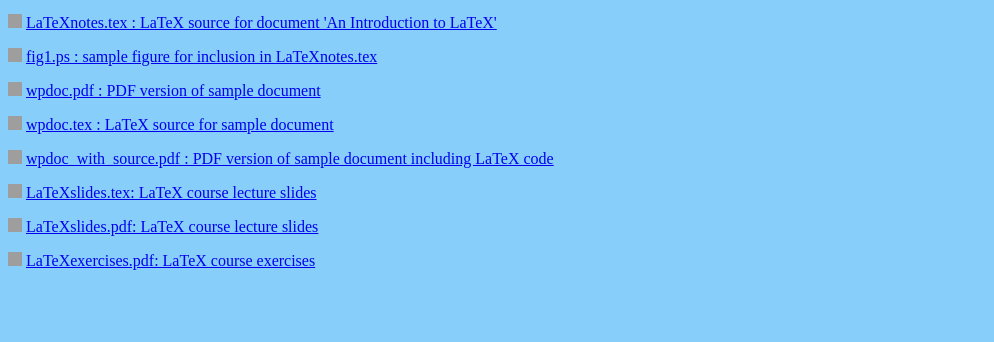
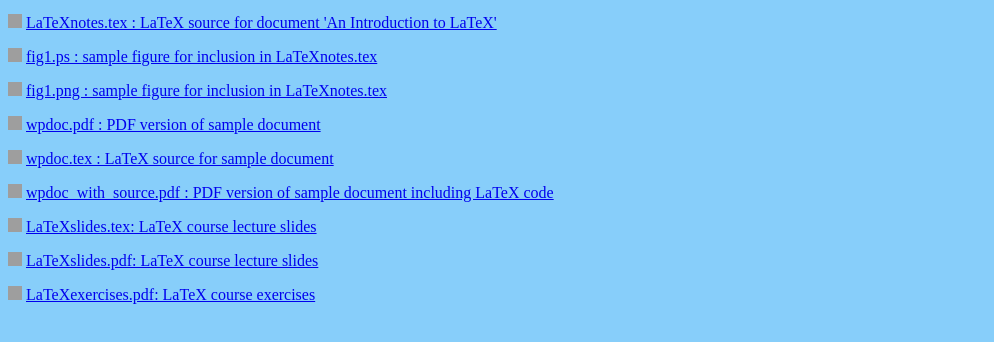
Before and after one commit to AlisonRamage/AlisonRamage.github.io, a plain HTML site: page latex_course/index.html in a window 1280 px wide. Shown: the part 126-468 px from the top of the page, without its empty margins (0-994 px from the left). Drawn offline with Linux system fonts and the light colour scheme; grey boxes are pictures that could not be loaded.

Commit message:
Update index.html

```diff
--- a/latex_course/index.html
+++ b/latex_course/index.html
@@ -24,7 +24,11 @@ LaTeXnotes.tex : LaTeX source for document 'An Introduction to LaTeX'</A>
 width=14 height=14 alt=" * ">
 <A HREF="./fig1.ps">
 fig1.ps :  sample figure for inclusion in LaTeXnotes.tex</A>
-
+<P>
+<IMG SRC="http://personal.strath.ac.uk/a.ramage/redball.gif"
+width=14 height=14 alt=" * ">
+<A HREF="./fig1.png">
+fig1.png :  sample figure for inclusion in LaTeXnotes.tex</A>
 <P>
 <IMG SRC="http://personal.strath.ac.uk/a.ramage/redball.gif"
 width=14 height=14 alt=" * ">
```
